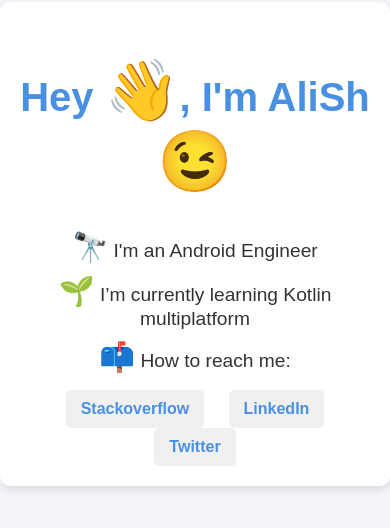
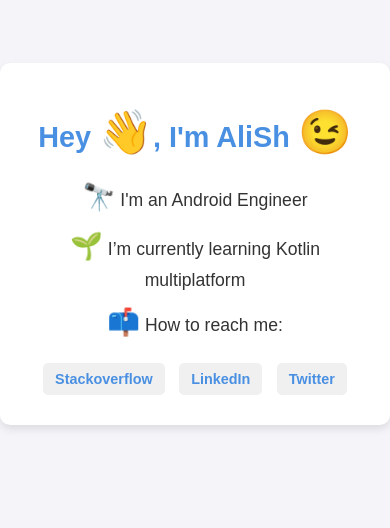
Before and after one commit to alishari/alishari.github.io, a plain HTML site: page index.html in a window 390 px wide. Shown: the part 178-706 px from the top of the page. Drawn offline with Linux system fonts and the light colour scheme.

Commit message:
Update index.html

```diff
--- a/index.html
+++ b/index.html
@@ -22,19 +22,23 @@
             box-shadow: 0 4px 8px rgba(0, 0, 0, 0.1);
             text-align: center;
             max-width: 600px;
+            width: 90%; /* Adjusted for mobile responsiveness */
         }
         h2 {
             color: #4a90e2;
-            font-size: 2.5em;
+            font-size: 2em; /* Adjusted for mobile */
+            margin-bottom: 20px;
         }
         ul {
             list-style: none;
             padding: 0;
+            margin: 0;
         }
         li {
             font-size: 1.2em;
             margin: 10px 0;
             color: #333;
+            line-height: 1.5;
         }
         a {
             color: #4a90e2;
@@ -49,15 +53,30 @@
         }
         .links a {
             display: inline-block;
-            margin: 0 10px;
+            margin: 10px 5px; /* Adjusted margin for better spacing */
             padding: 10px 15px;
             border-radius: 5px;
             background-color: #f0f0f0;
             transition: background-color 0.3s ease;
+            font-size: 1em; /* Smaller text for mobile */
         }
         .links a:hover {
             background-color: #4a90e2;
             color: white;
+        }
+
+        /* Media query for small screens */
+        @media (max-width: 600px) {
+            h2 {
+                font-size: 1.8em;
+            }
+            li {
+                font-size: 1.1em;
+            }
+            .links a {
+                padding: 8px 12px; /* Smaller padding on mobile */
+                font-size: 0.9em; /* Smaller link text for mobile */
+            }
         }
     </style>
 </head>
```
